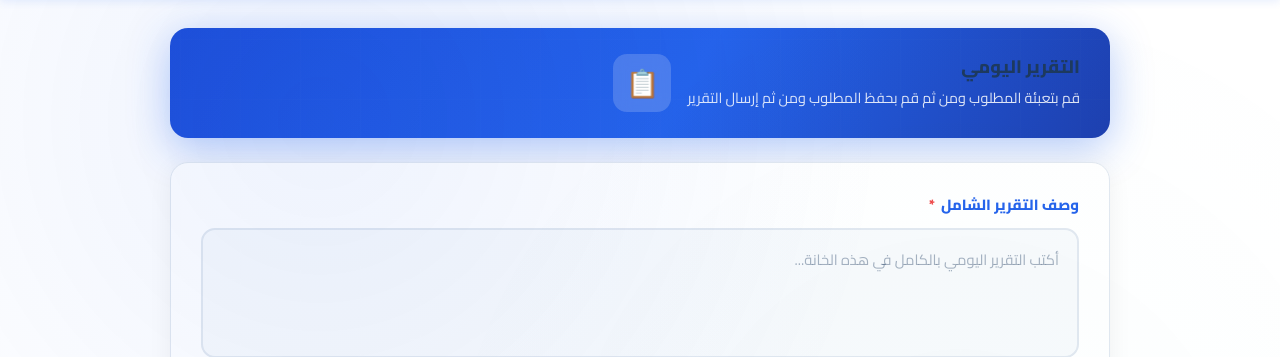
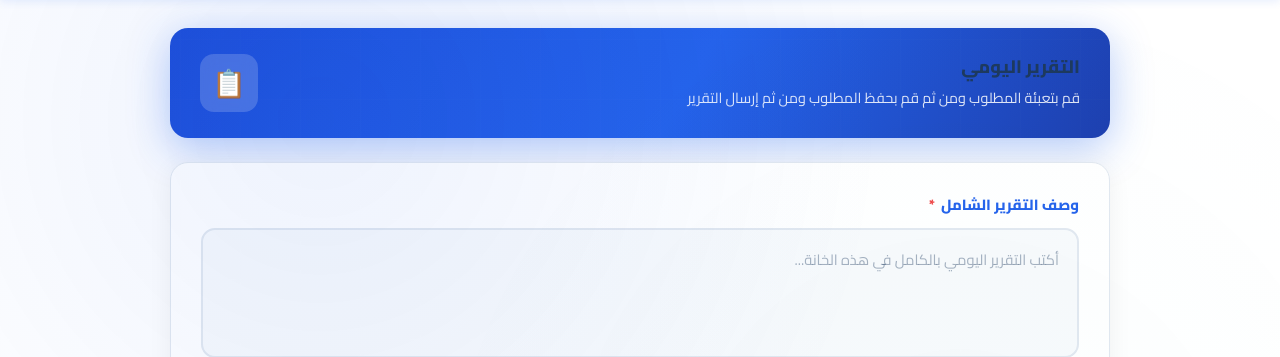
Before and after one commit to abdfaraj-ai/international-system, a Django app: template FrontEnd/templates/pages/daily_report.html in a window 1280 px wide. Shown: the part 81-438 px from the top of the page. Run offline with Django 4.2, Linux system fonts and the light colour scheme; the template is opened without the code that fills it, so the values that code supplies are empty; parts of the project's set-up code (start-up, migrations or seed data) failed here and were passed over; some libraries are stand-ins or nearby versions.

Commit message:
style: restore hero to text-right icon-left (space-between)

```diff
--- a/FrontEnd/templates/pages/daily_report.html
+++ b/FrontEnd/templates/pages/daily_report.html
@@ -31,7 +31,7 @@ body { background: #ffffff !important; color: #1e293b; }
   padding: 26px 30px;
   display: flex;
   align-items: center;
-  justify-content: flex-start;
+  justify-content: space-between;
   gap: 16px;
   box-shadow: 0 10px 40px rgba(37,99,235,0.35);
 }
```
